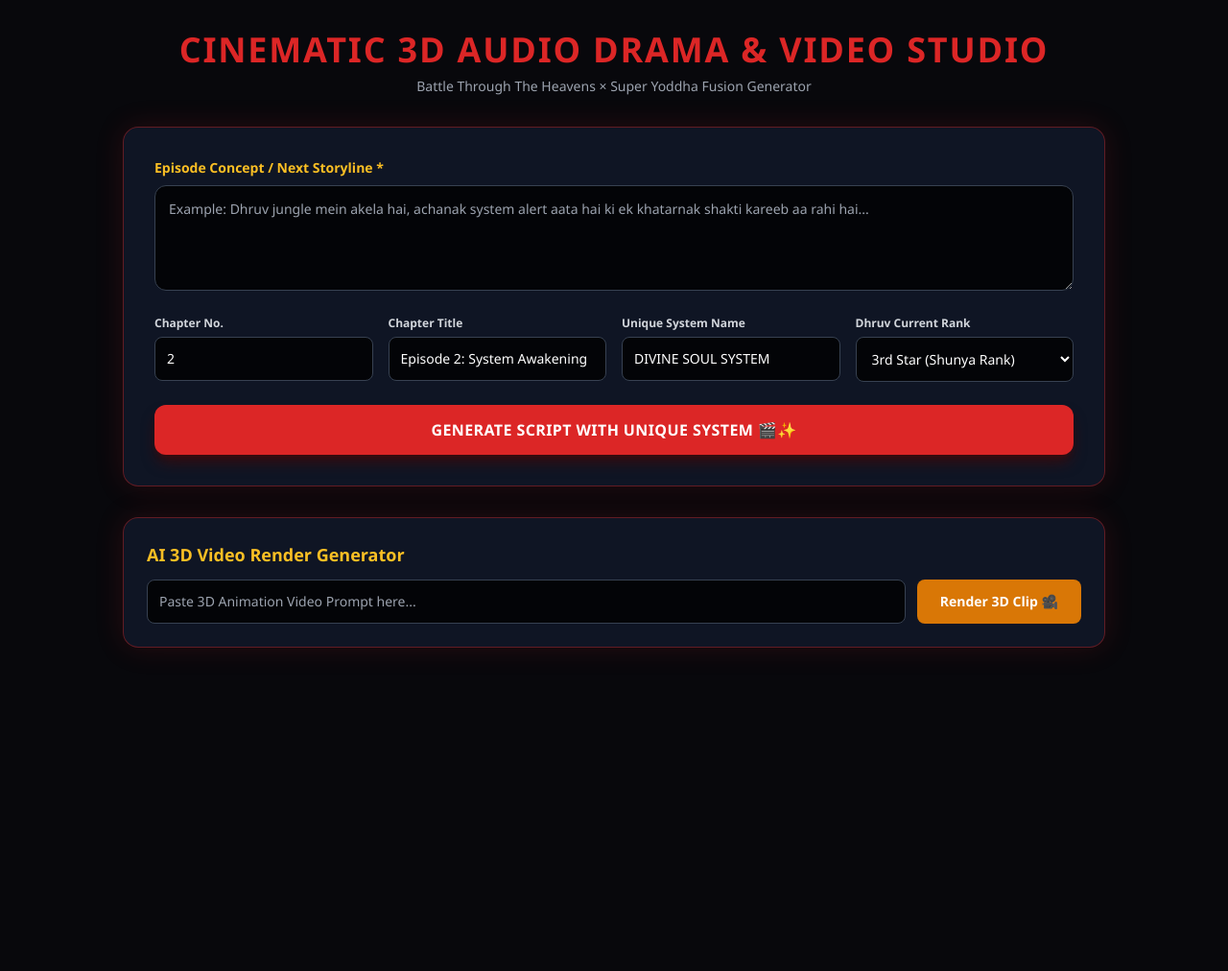
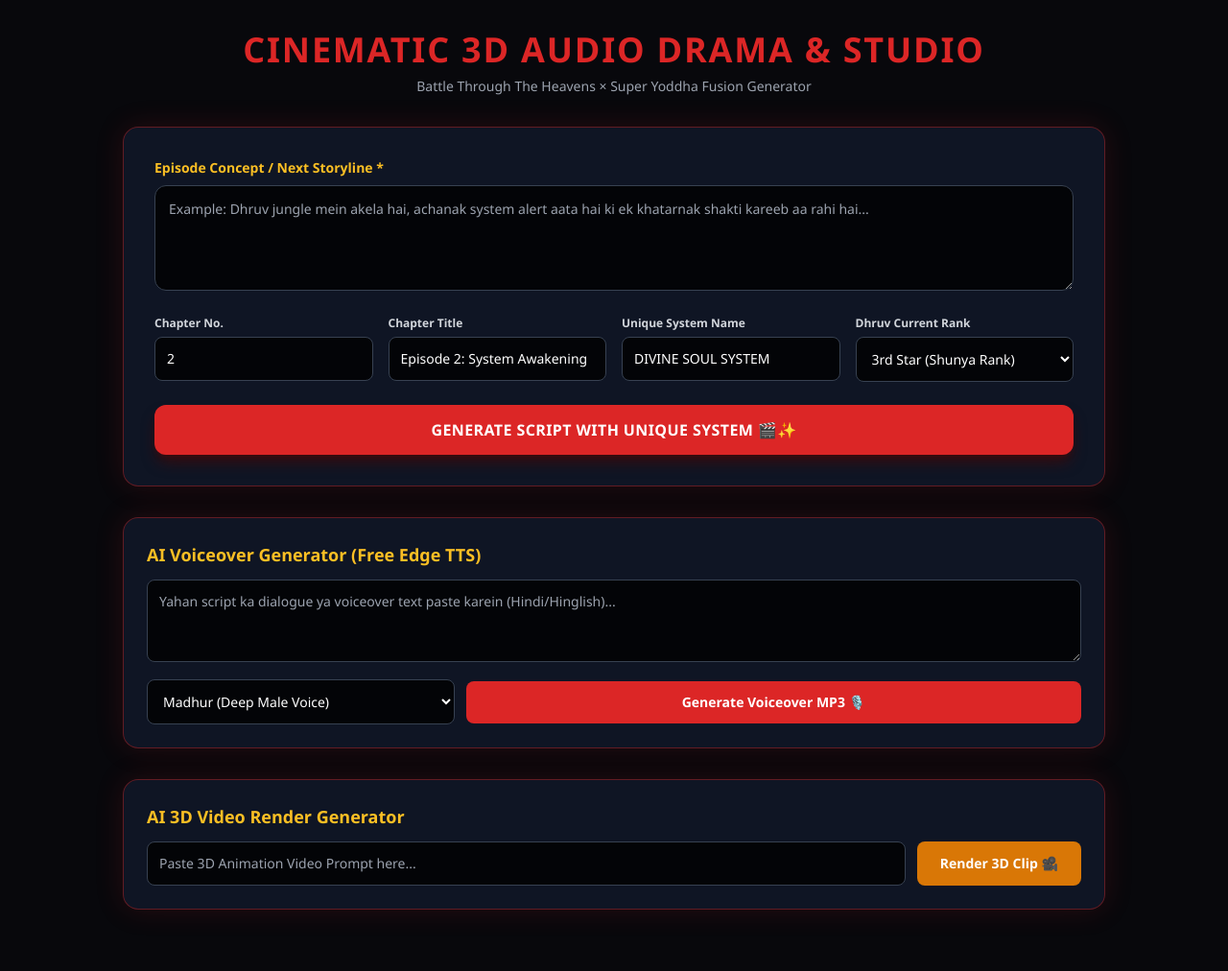
Before and after one commit to badmashromeo0007-design/-, a Flask app: page / in a window 1280 px wide. Shown: the whole page at 96% size. Before the commit the page ends 678 px from the top, so only its background shows below. Run offline with Flask 3, Linux system fonts and the light colour scheme; some libraries are stand-ins or nearby versions.

Commit message:
Implement AI Voiceover Generator feature
Added AI Voiceover Generator section with functionality to generate audio from text input using Edge TTS.

```diff
--- a/templates/index.html
+++ b/templates/index.html
@@ -18,7 +18,7 @@
     <div class="max-w-5xl mx-auto">
         <!-- Header -->
         <header class="text-center mb-8">
-            <h1 class="text-2xl md:text-4xl font-black text-red-600 tracking-wider">CINEMATIC 3D AUDIO DRAMA & VIDEO STUDIO</h1>
+            <h1 class="text-2xl md:text-4xl font-black text-red-600 tracking-wider">CINEMATIC 3D AUDIO DRAMA & STUDIO</h1>
             <p class="text-gray-400 text-xs md:text-sm mt-2">Battle Through The Heavens × Super Yoddha Fusion Generator</p>
         </header>
 
@@ -56,6 +56,27 @@
             <button onclick="generateScript()" id="genBtn" class="w-full bg-red-600 hover:bg-red-700 text-white font-extrabold py-3.5 px-6 rounded-xl transition tracking-wide shadow-lg shadow-red-950/80 text-sm md:text-base">
                 GENERATE SCRIPT WITH UNIQUE SYSTEM 🎬✨
             </button>
+        </div>
+
+        <!-- AI Voiceover Studio (Edge TTS) -->
+        <div class="red-glow bg-gray-900/90 rounded-2xl p-6 backdrop-blur-md mb-8">
+            <h2 class="text-lg font-bold text-amber-400 mb-3">AI Voiceover Generator (Free Edge TTS)</h2>
+            <div class="space-y-3">
+                <textarea id="voice_text_input" rows="3" placeholder="Yahan script ka dialogue ya voiceover text paste karein (Hindi/Hinglish)..." class="w-full bg-black/80 border border-gray-700 rounded-lg p-3 text-white text-xs md:text-sm"></textarea>
+                <div class="flex flex-col md:flex-row gap-3 items-center">
+                    <select id="voice_type" class="w-full md:w-1/3 bg-black/80 border border-gray-700 rounded-lg p-3 text-white text-xs md:text-sm">
+                        <option value="hi-IN-MadhurNeural">Madhur (Deep Male Voice)</option>
+                        <option value="hi-IN-SwaraNeural">Swara (Female Voice)</option>
+                    </select>
+                    <button onclick="generateAudio()" id="audBtn" class="w-full md:w-2/3 bg-red-600 hover:bg-red-700 text-white font-bold py-3 px-6 rounded-lg text-xs md:text-sm transition">
+                        Generate Voiceover MP3 🎙️
+                    </button>
+                </div>
+            </div>
+            <div id="audioContainer" class="mt-4 hidden text-center">
+                <p class="text-xs text-green-400 mb-2">Voiceover MP3 Ready!</p>
+                <audio id="renderedAudio" controls class="w-full max-w-xl mx-auto rounded-xl border border-red-500 shadow-xl"></audio>
+            </div>
         </div>
 
         <!-- AI Video Rendering Studio -->
@@ -127,6 +148,44 @@
             }
         }
 
+        async function generateAudio() {
+            const text = document.getElementById('voice_text_input').value;
+            const voice_type = document.getElementById('voice_type').value;
+            const btn = document.getElementById('audBtn');
+            const container = document.getElementById('audioContainer');
+            const audioElem = document.getElementById('renderedAudio');
+
+            if (!text.trim()) {
+                alert('Kripya voiceover ke liye text daalein!');
+                return;
+            }
+
+            btn.disabled = true;
+            btn.innerText = 'Generating Voiceover MP3...';
+
+            try {
+                const response = await fetch('/generate-audio', {
+                    method: 'POST',
+                    headers: { 'Content-Type': 'application/json' },
+                    body: JSON.stringify({ text, voice_type })
+                });
+
+                const data = await response.json();
+                if (data.success && data.audio_url) {
+                    audioElem.src = data.audio_url;
+                    container.classList.remove('hidden');
+                    audioElem.play();
+                } else {
+                    alert('Audio Error: ' + (data.error || 'Failed'));
+                }
+            } catch (err) {
+                alert('Audio Generation Failed!');
+            } finally {
+                btn.disabled = false;
+                btn.innerText = 'Generate Voiceover MP3 🎙️';
+            }
+        }
+
         async function generateVideo() {
             const prompt = document.getElementById('video_prompt_input').value;
             const btn = document.getElementById('vidBtn');
```
